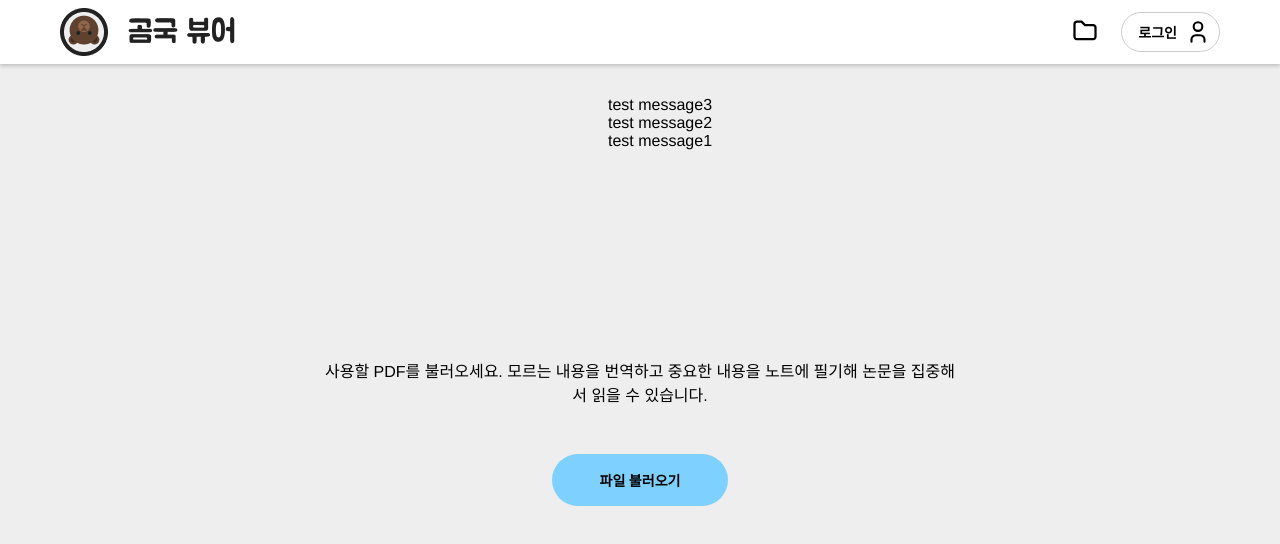
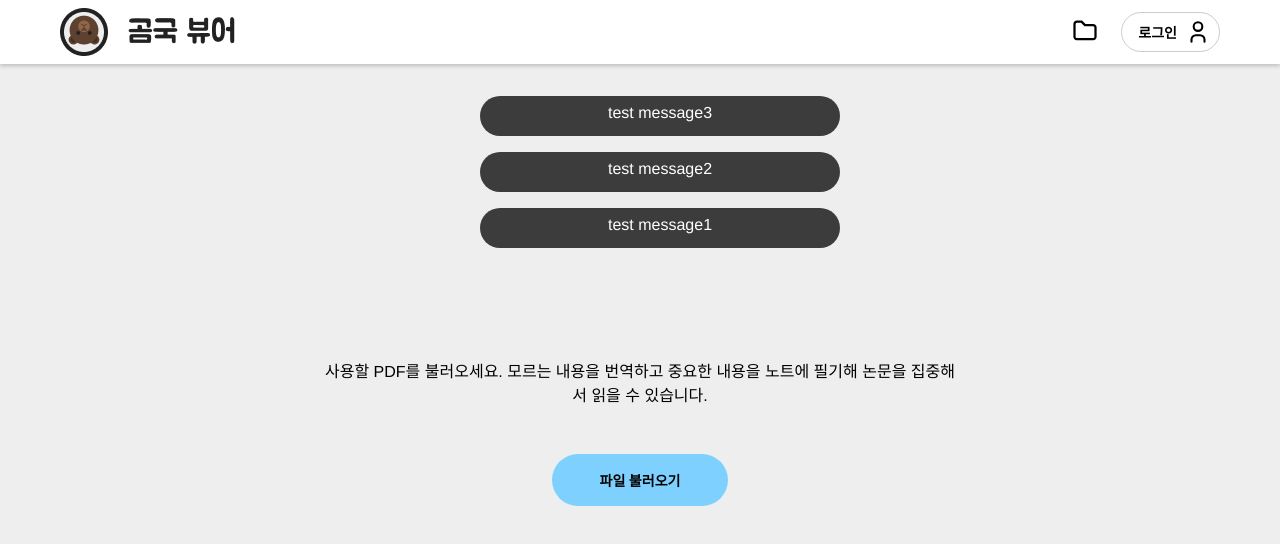
Before and after one commit to ssu-memorier/gomguk-viewer-fe, a Vue app: page / in a window 1280 px wide. Shown: the top 544 px of the page. Built offline with nearby package versions, Linux system fonts and the light colour scheme; no server answers.

Commit message:
style/ 메세지 UI 구성

```diff
--- a/src/App.vue
+++ b/src/App.vue
@@ -166,7 +166,7 @@ main {
     position: fixed;
     top: 80px;
     left: 50%;
-    display: inline-block;
+    width: 400px;
     z-index: 1000;
     transform: translateX(-50%);
 }
--- /dev/null
+++ b/src/assets/scss/constants/_ALERT.scss
@@ -0,0 +1,7 @@
+$ALERT-SURFACE: rgba(0, 0, 0, 0.75);
+$ALERT-ON-SURFACE: #fff;
+$ALERT-MAX-WIDTH: 400px;
+$ALERT-HEIGHT: 40px;
+$ALERT-PADDING: 0.5rem 2rem;
+$ALERT-MARGIN: 0 0 1rem 0;
+$ALERT-FONT: 400 1rem;
--- a/src/views/AlertView.vue
+++ b/src/views/AlertView.vue
@@ -1,5 +1,5 @@
 <template>
-    <ul class="messageView">
+    <transition-group class="messageView" name="list" tag="ul">
         <li
             class="alert"
             v-for="alert in alertList"
@@ -7,7 +7,7 @@
         >
             {{ alert.message }}
         </li>
-    </ul>
+    </transition-group>
 </template>
 <script setup lang="ts">
 import { useAlertStore } from '@/store/alert';
@@ -17,10 +17,35 @@ const alertStore = useAlertStore();
 const { alertList } = storeToRefs(alertStore);
 </script>
 <style scoped lang="scss">
+@import '@/assets/scss/theme';
+@import '@/assets/scss/constants/ALERT';
+
 ul {
     list-style: none;
     display: flex;
     flex-direction: column-reverse;
     justify-content: flex-end;
+
+    li.alert {
+        display: inline-block;
+        border-radius: $BORDER-RADIUS__ROUND;
+        width: 100%;
+        max-width: $ALERT-MAX-WIDTH;
+        height: $ALERT-HEIGHT;
+        background-color: $ALERT-SURFACE;
+        color: $ALERT-ON-SURFACE;
+        padding: $ALERT-PADDING;
+        margin: $ALERT-MARGIN;
+        font: $ALERT-FONT;
+    }
+}
+.list-enter-active,
+.list-leave-active {
+    transition: all 1s;
+}
+.list-enter,
+.list-leave-to {
+    opacity: 0;
+    transform: translateX(30px);
 }
 </style>
```
